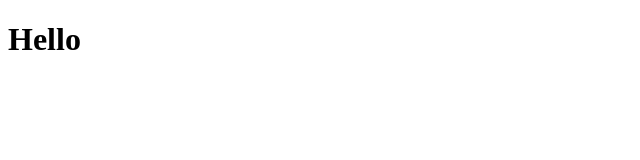
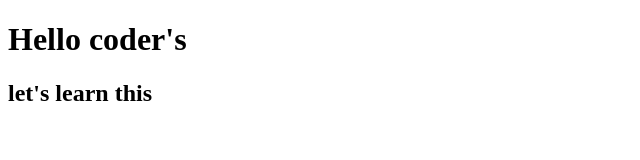
Before and after one commit to sonu863/project_test, a plain HTML site: page index.html in a window 1280 px wide. Shown: the whole page, without its empty margins (0-640 px from the left). Drawn offline with Linux system fonts and the light colour scheme.

Commit message:
i've added  H2

```diff
--- a/index.html
+++ b/index.html
@@ -4,8 +4,10 @@
     <meta charset="UTF-8">
     <meta name="viewport" content="width=device-width, initial-scale=1.0">
     <title>Document</title>
+
 </head>
 <body>
-    <h1>Hello</h1>
+    <h1>Hello coder's </h1>
+    <h2> let's learn this </h2>
 </body>
 </html>
```
